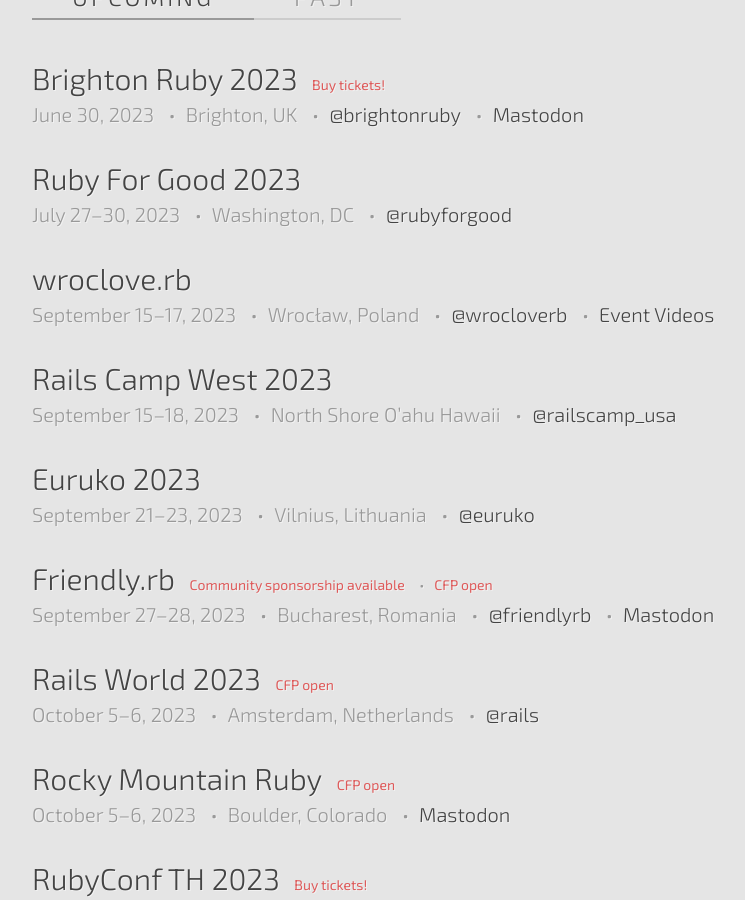
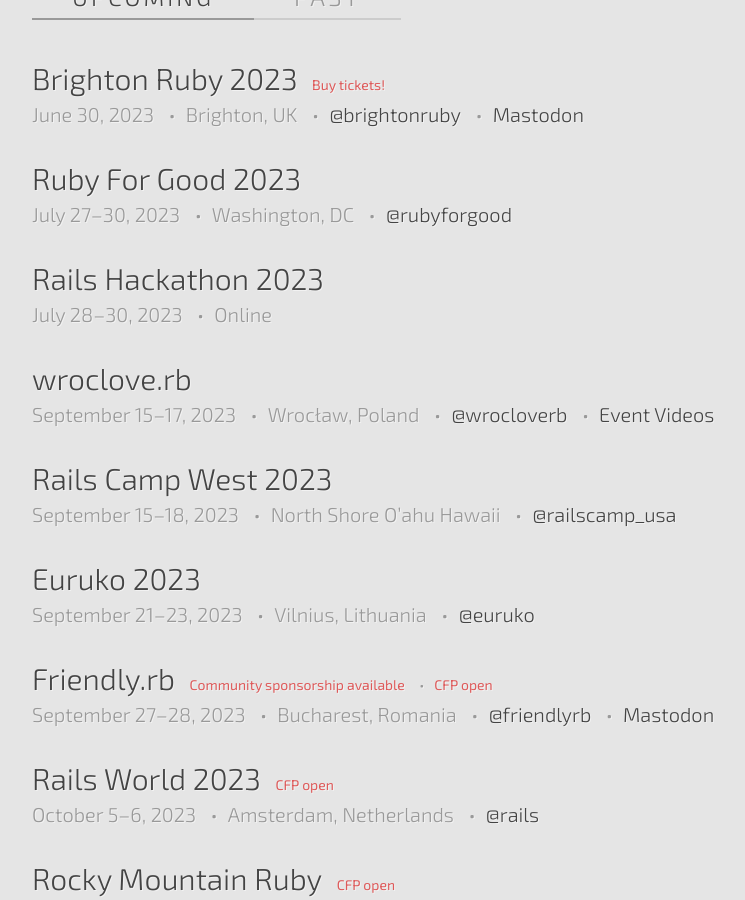
Before and after one commit to ruby-conferences/ruby-conferences.github.io, a Jekyll site: the page built from index.html, in a window 1280 px wide and 900 px high, scrolled down 502 px. Shown: the whole window, without its empty margins (208-953 px from the left). Built offline with Jekyll 4.4.1, drawn with Linux system fonts in a browser that asks for light colours.

Commit message:
Add Rails Hackathon 2023

```diff
--- a/_data/conferences.yml
+++ b/_data/conferences.yml
@@ -2239,6 +2239,12 @@
   url: https://rubyforgood.org/events
   twitter: rubyforgood
 
+- name: Rails Hackathon 2023
+  location: Online
+  start_date: 2023-07-28
+  end_date: 2023-07-30
+  url: https://railshackathon.com
+
 - name: wroclove.rb
   location: Wrocław, Poland
   start_date: 2023-09-15
```
